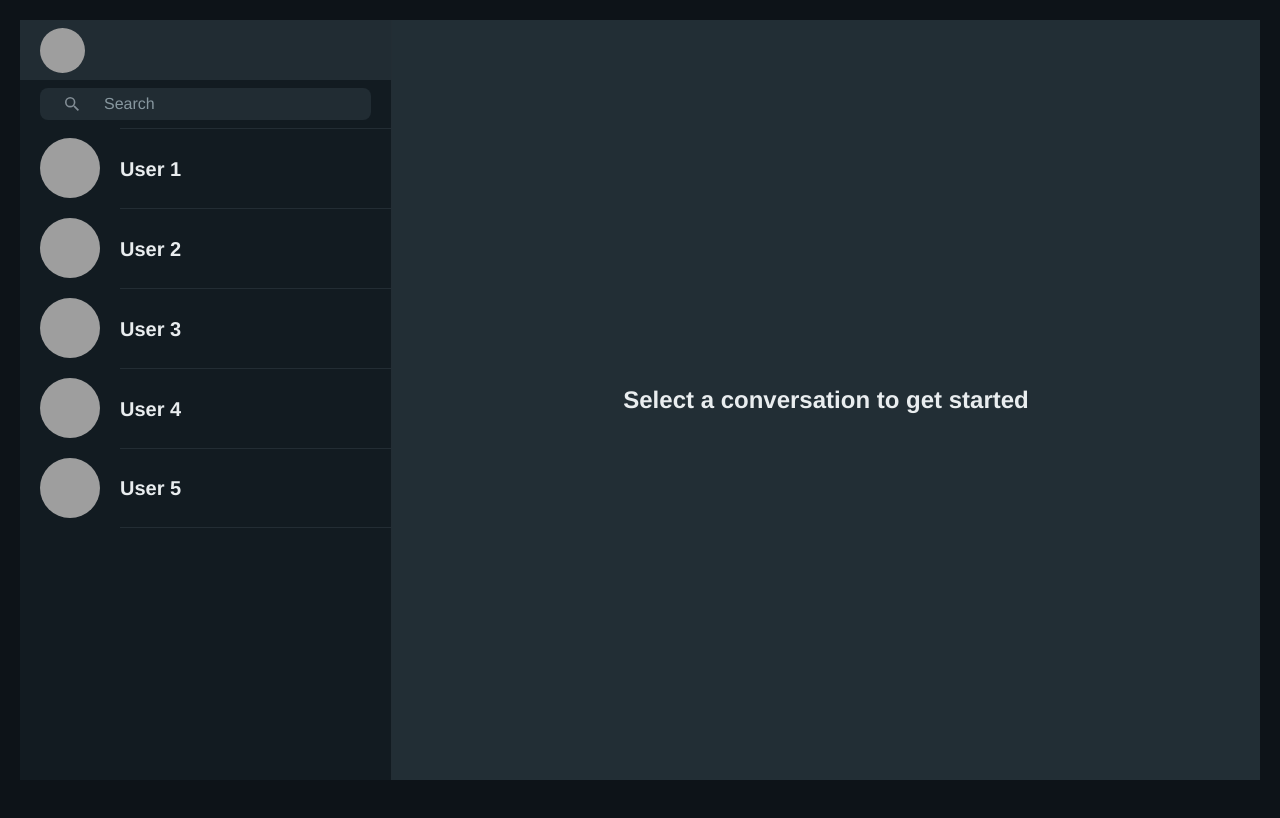
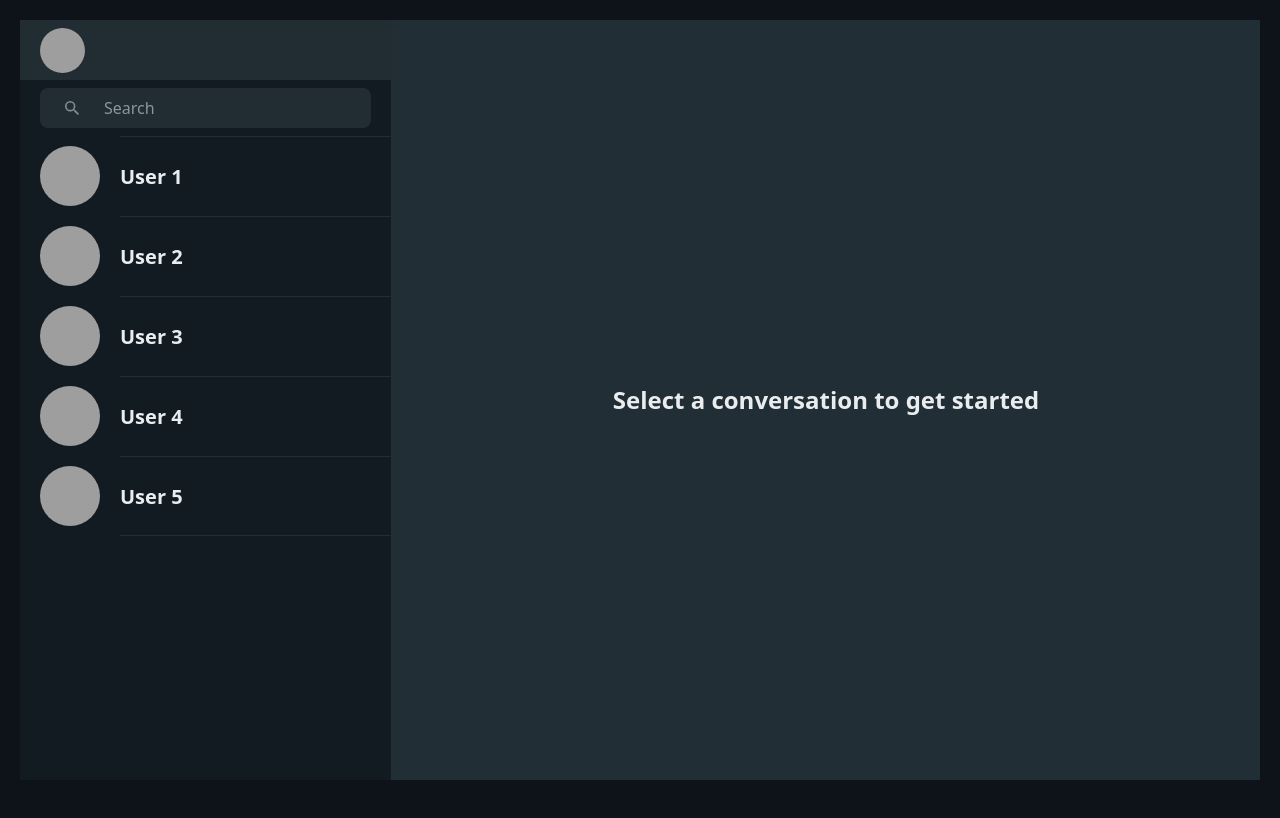
Before and after one commit to phish432/WhatsApp-Clone, a React (Vite) app: page / in a window 1280 px wide. Built offline with nearby package versions, Linux system fonts and the light colour scheme; grey boxes are pictures that could not be loaded.

Commit message:
CSS update

```diff
--- a/src/components/MessageContent/MessageContent.css
+++ b/src/components/MessageContent/MessageContent.css
@@ -19,7 +19,7 @@
 
   width: fit-content;
 
-  word-wrap: break-word;
+  overflow-wrap: anywhere;
   white-space: pre-wrap;
 }
 
--- a/src/components/SearchBar/SearchBar.css
+++ b/src/components/SearchBar/SearchBar.css
@@ -11,7 +11,7 @@
   display: flex;
   align-items: center;
 
-  height: 32px;
+  height: 40px;
   width: 100%;
 
   margin: 8px 0px;
--- a/src/components/TextComposer/TextComposer.css
+++ b/src/components/TextComposer/TextComposer.css
@@ -24,9 +24,9 @@
 
   height: 100%;
 
-  margin: 0 10px;
-  border-radius: 10px;
-  padding: 0 10px;
+  margin: 0 12px;
+  border-radius: 8px;
+  padding: 0 12px;
 
   background-color: #293941;
 }
--- a/src/index.css
+++ b/src/index.css
@@ -2,12 +2,12 @@
   color: #e9edef;
   background-color: #0d1318;
 
-  font-family: Helvetica, Arial, system-ui, sans-serif;
+  font-family: system-ui, sans-serif;
   font-size: 16px;
   font-style: normal;
   font-weight: normal;
 
-  line-height: 1.5;
+  line-height: 1.25;
   text-rendering: optimizeLegibility;
 
   -webkit-font-smoothing: antialiased;
```
